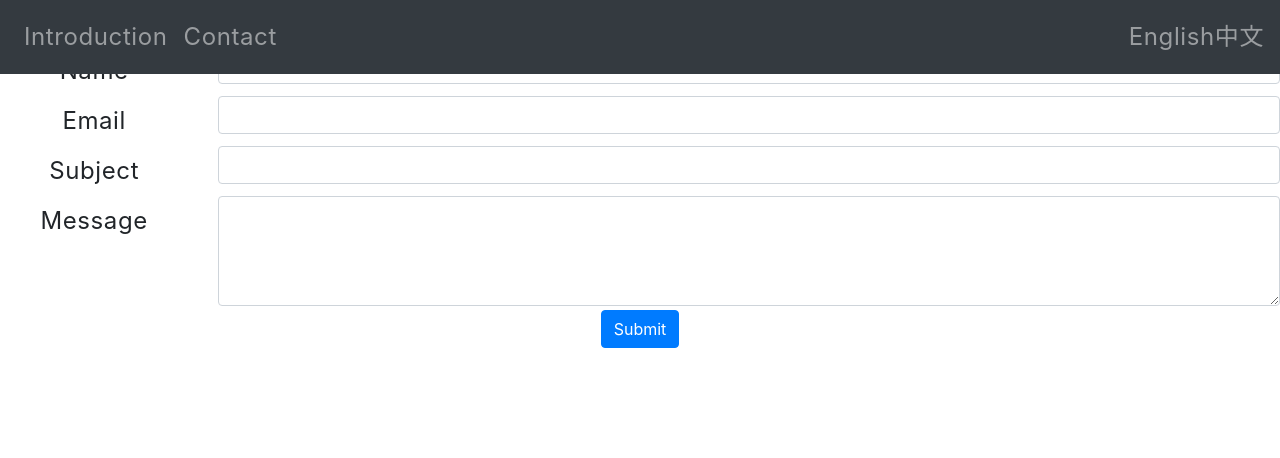
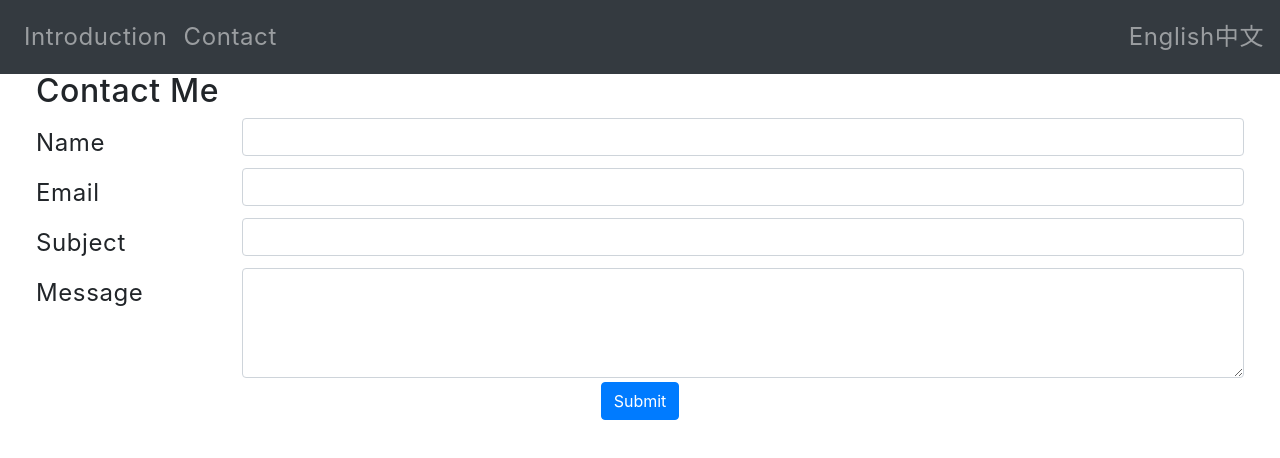
Before and after one commit to pwang86/react-website, a React app: page / in a window 1280 px wide. Shown: the top 458 px of the page. Built offline with nearby package versions, Linux system fonts and the light colour scheme.

Commit message:
add padding and margin to contact form

```diff
--- a/src/component/Contact.css
+++ b/src/component/Contact.css
@@ -1,3 +1,4 @@
 .contact{
-    text-align: center;
+    padding: 1.5em 1.5em 2em 1.5em;
+    margin-top: 1.5em;
 }
```
